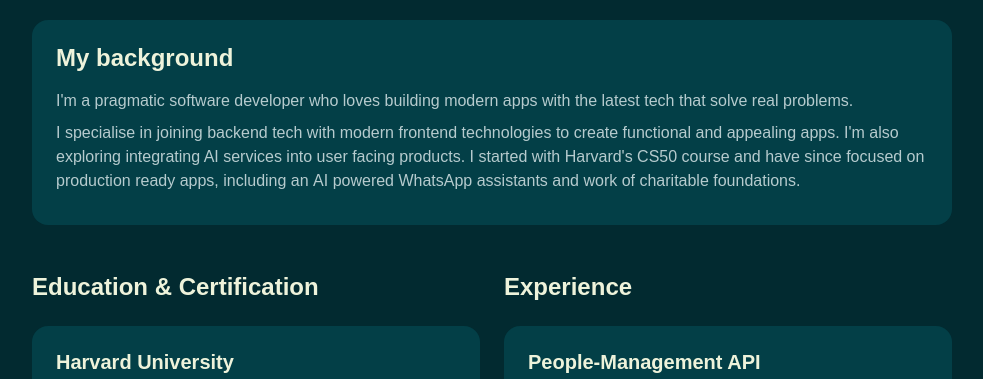
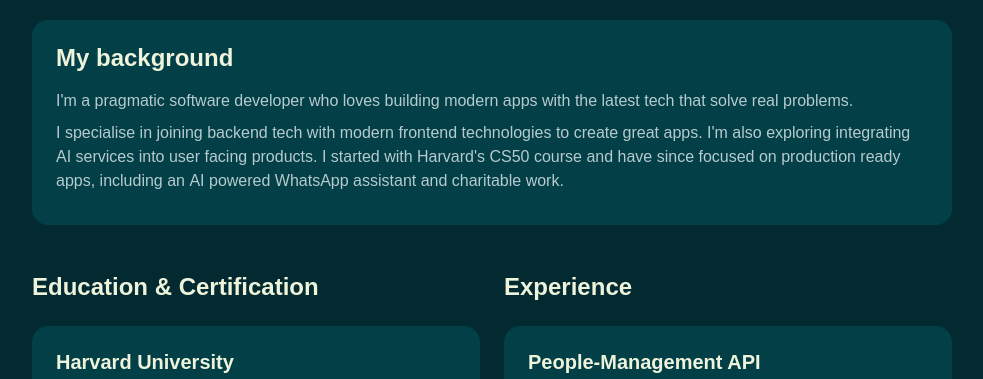
Before and after one commit to Mendes2099/Personal-Website, a plain HTML site: page index.html in a window 1280 px wide. Shown: the part 940-1319 px from the top of the page, without its empty margins (268-1251 px from the left). Drawn offline with Linux system fonts and the light colour scheme; a web font is replaced by a local one.

Commit message:
Update index.html

```diff
--- a/index.html
+++ b/index.html
@@ -140,10 +140,10 @@
                                 <p class="mb-2">
                                     I specialise in joining <strong>backend</strong> tech with modern frontend
                                     technologies to create
-                                    functional and appealing apps. I'm also exploring integrating AI services into
+                                    great apps. I'm also exploring integrating AI services into
                                     user facing products. I started with Harvard's <strong>CS50</strong> course and have
                                     since focused on production ready apps, including an <strong>AI powered WhatsApp
-                                        assistants</strong> and work of charitable foundations.
+                                        assistant</strong> and charitable work.
                                 </p>
                             </div>
                         </div>
```
